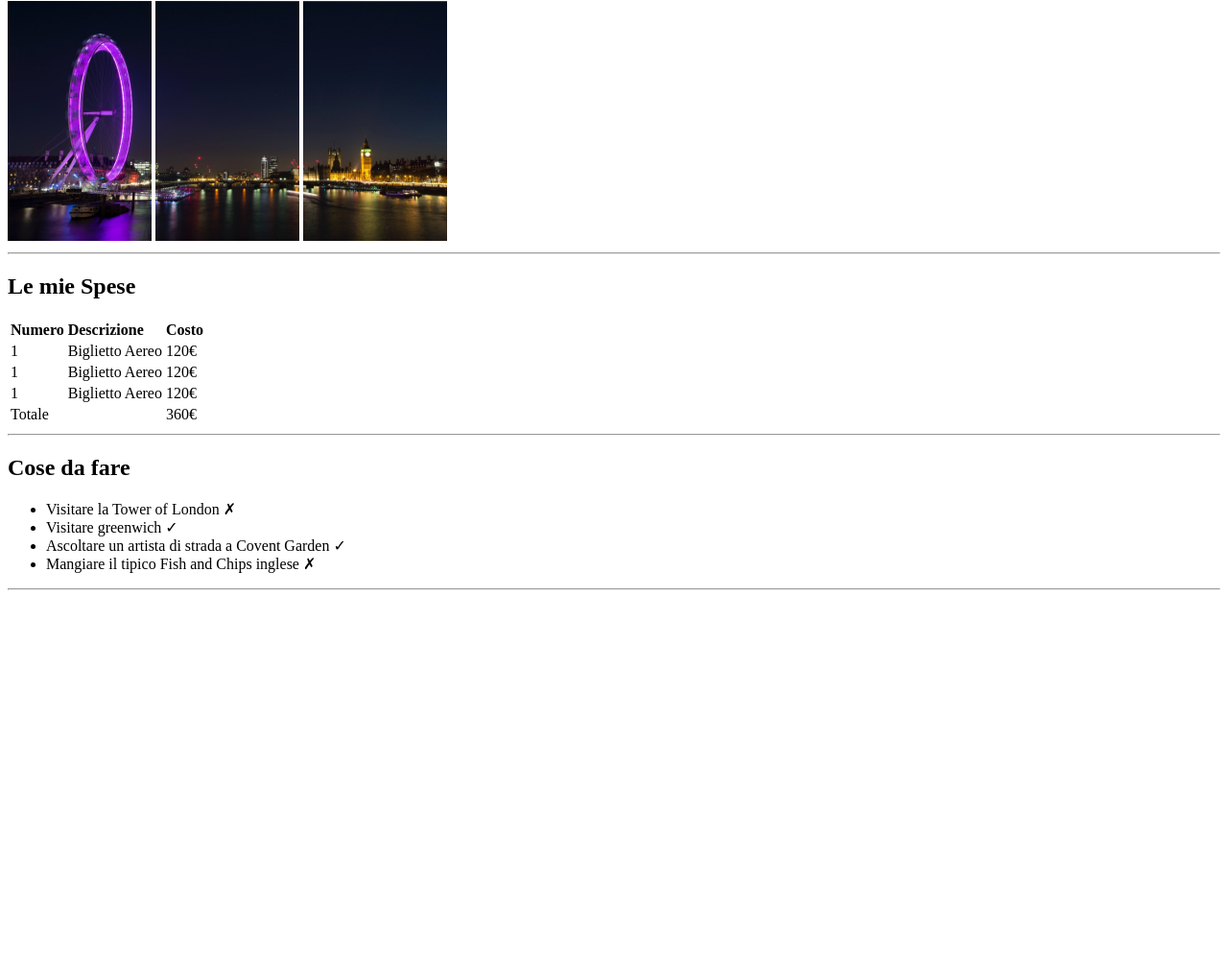
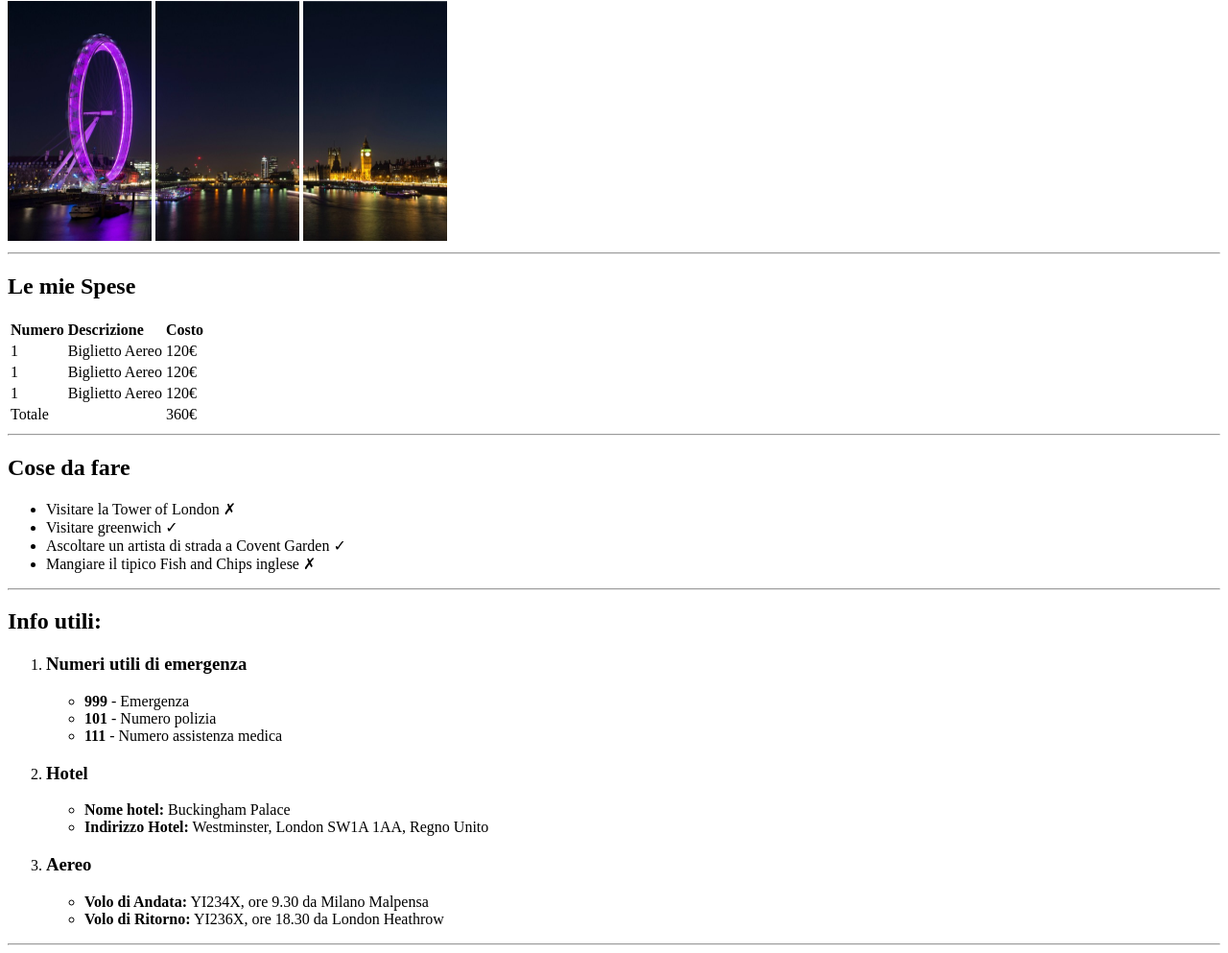
Before and after one commit to Luca10992/html-london-trip, a plain HTML site: page index.html in a window 1280 px wide. Shown: the part 79-1072 px from the top of the page at 96% size. Before the commit the page ends 800 px from the top, so only its background shows below. Drawn offline with Linux system fonts and the light colour scheme.

Commit message:
add section 3

```diff
--- a/index.html
+++ b/index.html
@@ -71,6 +71,39 @@
                 <hr>
             </div>
         </section>
+        <!-- Terza Parte -->
+        <section>
+            <div>
+                <h2><strong>Info utili:</strong></h2>
+                <!-- Inizio lista numerata -->
+                <ol>
+                    <li>
+                       <h3>Numeri utili di emergenza</h3>
+                       <ul> <!-- Lista non numerata -->
+                        <li><strong>999</strong> - Emergenza</li>
+                        <li><strong>101</strong> - Numero polizia</li>
+                        <li><strong>111</strong> - Numero assistenza medica</li>
+                       </ul>
+                    </li>
+                    <li>
+                        <h3>Hotel</h3>
+                        <ul> <!-- Lista non numerata -->
+                            <li><strong>Nome hotel:</strong> Buckingham Palace</li>
+                            <li><strong>Indirizzo Hotel:</strong> Westminster, London SW1A 1AA, Regno Unito</li>
+                        </ul>
+                    </li>
+                    <li>
+                        <h3>Aereo</h3>
+                        <ul> <!-- Lista non numerata -->
+                            <li><strong>Volo di Andata:</strong> YI234X, ore 9.30 da Milano Malpensa</li>
+                            <li><strong>Volo di Ritorno:</strong> YI236X, ore 18.30 da London Heathrow</li>
+                        </ul>
+                    </li>
+                </ol>
+                <!-- Fine lista numerata -->
+                <hr>
+            </div>
+        </section>
     </article>
 
 </body>
```
